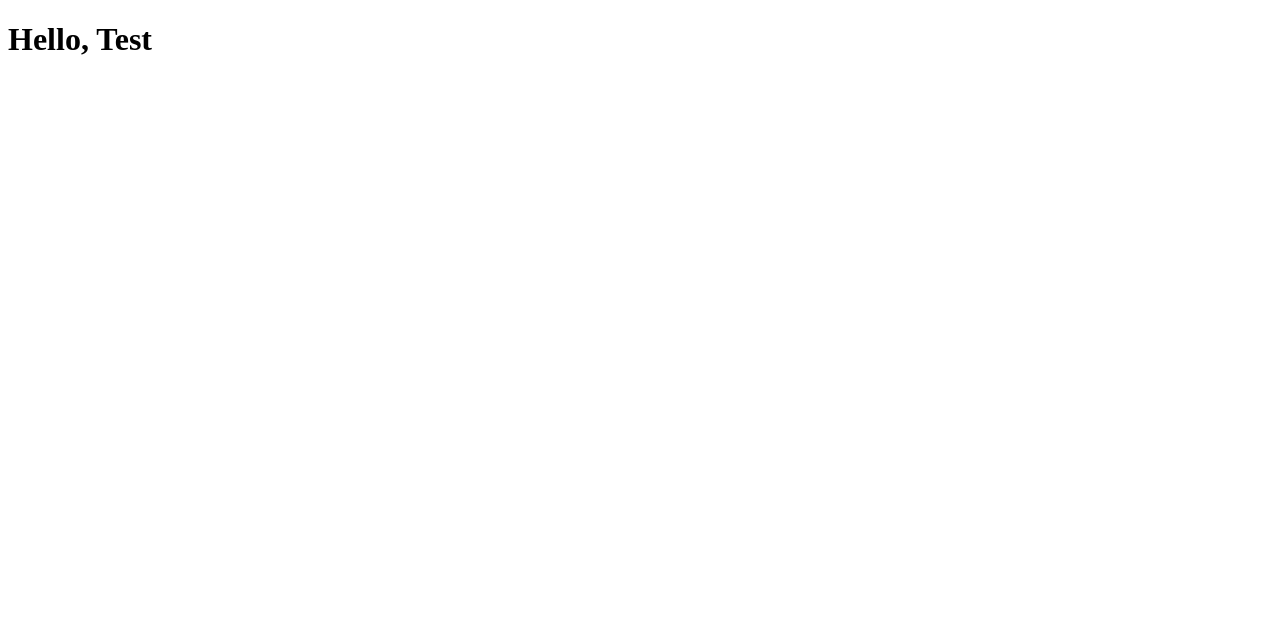
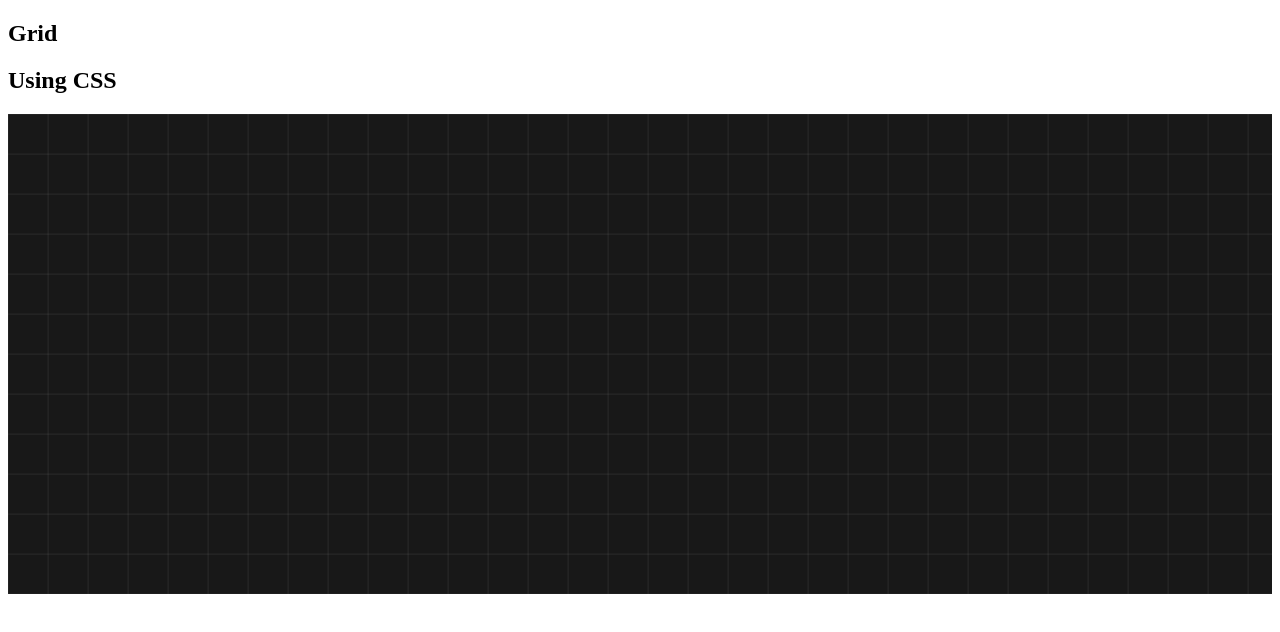
Before and after one commit to zehuac2/web-effects, a Next.js app: page /grid in a window 1280 px wide. Shown: the top 632 px of the page. Built offline with nearby package versions, Linux system fonts and the light colour scheme.

Commit message:
[feat] Implement infinite grid.

```diff
--- /dev/null
+++ b/app/grid/page.scss
@@ -0,0 +1,31 @@
+$grid-size: var(--grid-size);
+
+.GridPage {
+  &__css {
+    --grid-size: 40px;
+    position: relative;
+    width: 100%;
+    height: 60vh;
+    background-color: #181818;
+    background-image:
+      linear-gradient(to right, rgba(255, 255, 255, 0.08) 1px, transparent 1px),
+      linear-gradient(to bottom, rgba(255, 255, 255, 0.08) 1px, transparent 1px);
+    background-size: $grid-size $grid-size;
+    background-repeat: repeat;
+    /* Animate background position for infinite scroll effect */
+    animation: grid-move 2s linear infinite;
+  }
+}
+
+@keyframes grid-move {
+  0% {
+    background-position:
+      0 0,
+      0 0;
+  }
+  100% {
+    background-position:
+      $grid-size $grid-size,
+      $grid-size $grid-size;
+  }
+}
--- a/app/grid/page.tsx
+++ b/app/grid/page.tsx
@@ -1,10 +1,21 @@
+import "./page.scss";
+
 /**
  * Demonstrate how to implement grid
- * - TODO: CSS background + linear gradient
  * - TODO: Graphics context.
  */
 function GridPage() {
-  return <h1>Hello, Test</h1>;
+  return (
+    <section>
+      <h1>Grid</h1>
+      <section>
+        <h2>Using CSS</h2>
+        <div className="GridPage__css" />
+      </section>
+    </section>
+  );
 }
 
+GridPage.displayName = "GridPage";
+
 export default GridPage;
```
